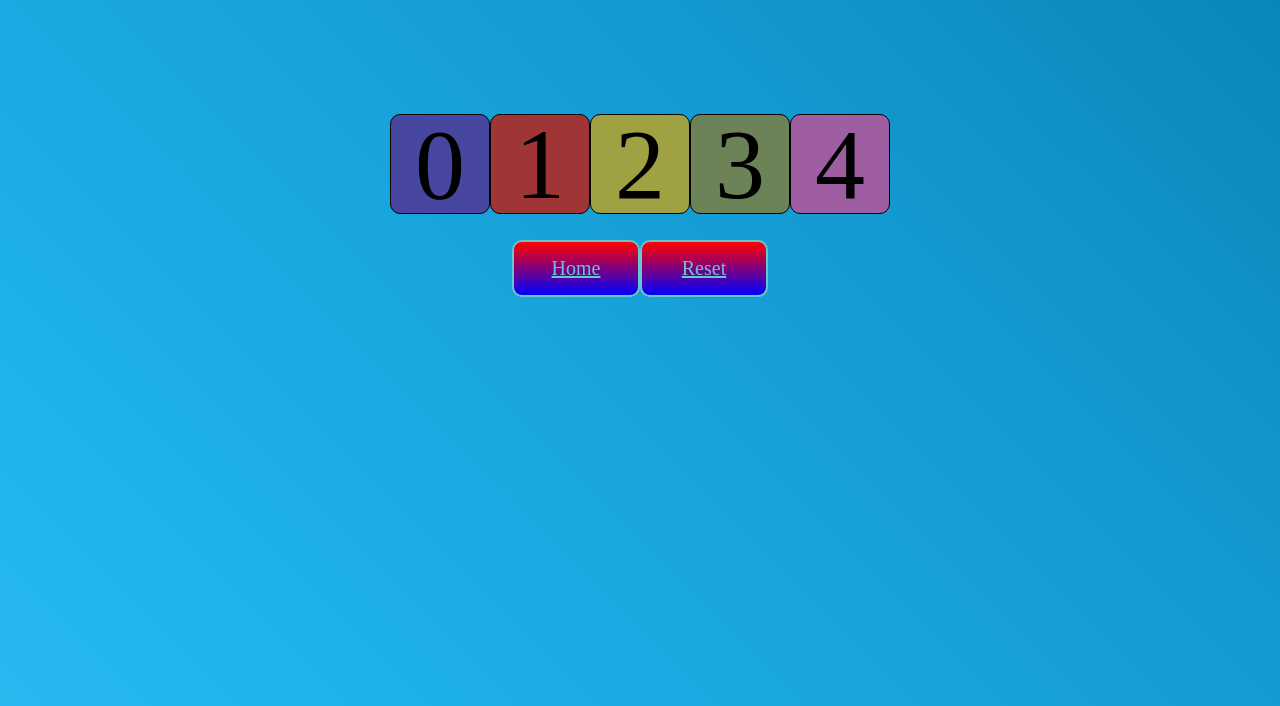
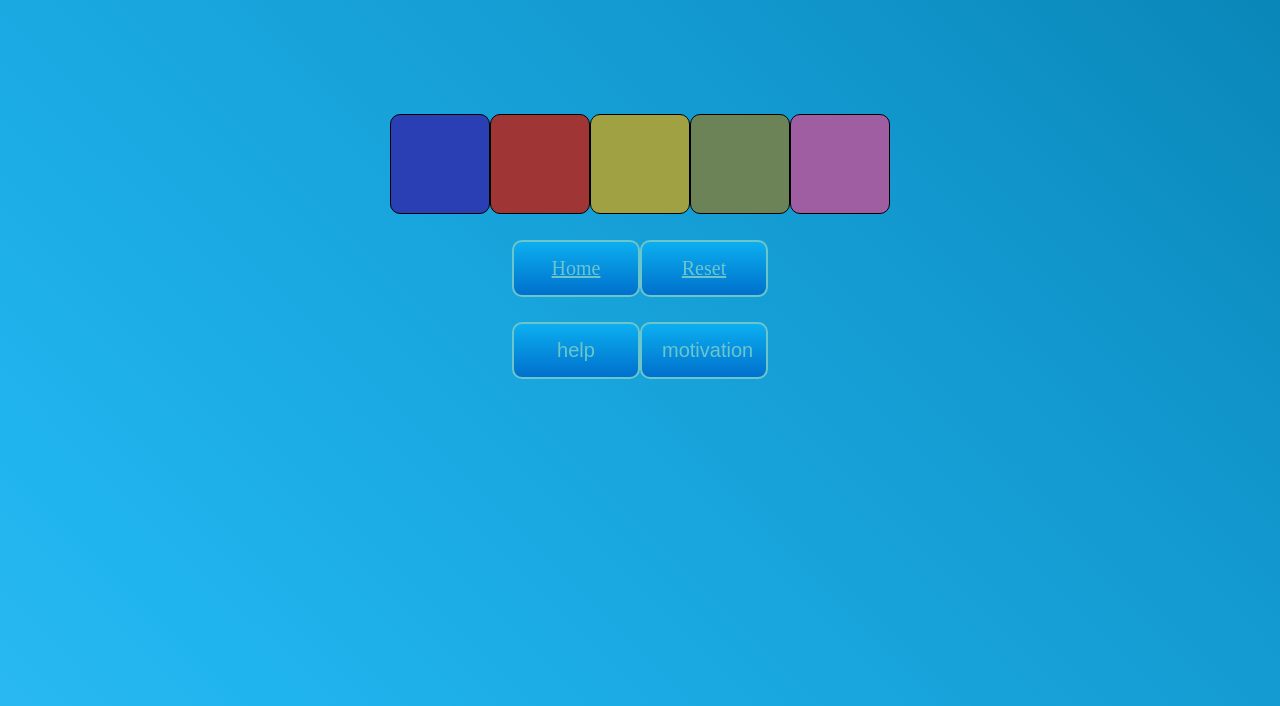
Before and after one commit to ItalloGama/Memory_1, a plain HTML site: page level2.html in a window 1280 px wide. Shown: the part 94-800 px from the top of the page. Drawn offline with Linux system fonts and the light colour scheme.

Commit message:
minor edits made to color

```diff
--- a/level2.html
+++ b/level2.html
@@ -11,18 +11,21 @@
     <h1 id='title'>Tiles</h1>
     <h2 id='gameSequence'>RED | PINK | BLUE | GREEN | YELLOW</h2>
     <section id='gameBoard'>
-        <div class='tiles tile0' id='0'>0</div>
-        <div class='tiles tile1' id='1'>1</div>
-        <div class='tiles tile2' id='2'>2</div>
-        <div class='tiles tile3' id='3'>3</div>
-        <div class='tiles tile4' id='4'>4</div>
+        <div class='tiles tile0' id='0'></div>
+        <div class='tiles tile1' id='1'></div>
+        <div class='tiles tile2' id='2'></div>
+        <div class='tiles tile3' id='3'></div>
+        <div class='tiles tile4' id='4'></div>
     </section>
     <section class='buttonSec'>
         <a href="index.html" class='button'>Home</a>
         <a href="level2.html" class='button'>Reset</a>
 
     </section>
-
+    <section class='extraHelp'>
+        <button class='extraB' id='help'>help</button>
+        <button class='extraB' id='motiv'>motivation</button>
+    </section>
     <script src="main2.js"></script>
 </body>
 </html>
--- a/main2.js
+++ b/main2.js
@@ -1,8 +1,15 @@
+let extraHelp = document.querySelector('#help')
+let extraButton = document.querySelector('#motiv')
 let tiles = document.querySelectorAll('.tiles')
 for (let i = 0; i < tiles.length; i++) {
   tiles[i].addEventListener('click', tileClick)
 }
-
+extraHelp.addEventListener('click', () => {
+  alert ('Just look at the sequence and click the Tiles! have fun!')
+})
+extraButton.addEventListener('click', () => {
+  alert ('Never gonna give you up Never gonna let you down Never gonna run around and desert you Never gonna make you cry Never gonna say goodbye Never gonna tell a lie and hurt you! Never gonna give you up Never gonna let you down Never gonna run around and desert you Never gonna make you cry Never gonna say goodbye Never gonna tell a lie and hurt you')
+})
 
 setTimeout(function(){
     let gameSequence = document.getElementById('gameSequence')
--- a/mainPage.css
+++ b/mainPage.css
@@ -1,3 +1,12 @@
+:root {
+    --gradient: linear-gradient(45deg,
+        rgb(128, 219, 255),
+        rgb(74, 200, 250),
+        rgb(32, 180, 238),
+        rgb(18, 152, 206),
+        rgb(0, 116, 161)
+    );
+}
 * {
     padding: 0;
     margin: 0;
@@ -6,9 +15,18 @@
 h1 {
     text-align: center;
     font-size: 70px;
+    color:rgb(247, 255, 225)
 }
 body{
     background-color: rgb(107, 198, 204);
+    min-height: 100vh;
+    background-image: var(--gradient);
+    background-size: 300%;
+    animation: newBackground 10s infinite alternate;
+}
+@keyframes newBackground {
+    0% {background-position: left;}
+    100%{background-position: right;}
 }
 .introBoard {
     display: flex;
@@ -31,6 +49,7 @@ body{
     text-align: center;
     margin-top: 15%;
     font-size: 50px;
+    color: rgb(247, 255, 225);
 }
 .buttonSec {
     display: flex;
@@ -41,12 +60,14 @@ a {
 text-align: center;
 }
 .button {
+    cursor: pointer;
     font-weight: 100;
     font-size: 20px;
     border: solid 2px rgb(107, 198, 204);
     border-radius: 10px;
     padding: 15px 20px;
     width: 10%;
-    background-color: cornsilk;
+    /* background-color: cornsilk; */
     color: rgb(107, 198, 204);
+    background-image: linear-gradient(rgb(12, 175, 240), rgb(0, 112, 204));
 }
--- a/style.css
+++ b/style.css
@@ -15,6 +15,7 @@
 h1 {
     text-align: center;
     font-size: 70px;
+    color: rgb(247, 255, 225);
 }
 body{
     background-color: rgb(107, 198, 204);
@@ -74,7 +75,7 @@ text-align: center;
     width: 10%;
     /* background-color: cornsilk; */
     color: rgb(107, 198, 204);
-    background-image: linear-gradient(red, blue);
+    background-image: linear-gradient(rgb(12, 175, 240), rgb(0, 112, 204));
 }
 .extraB {
     cursor: pointer;
@@ -86,10 +87,10 @@ text-align: center;
     width: 10%;
     /* background-color: cornsilk; */
     color: rgb(107, 198, 204);
-    background-image: linear-gradient(red, blue);
+    background-image: linear-gradient(rgb(12, 175, 240), rgb(0, 112, 204));
 }
 .tile0 {
-    background-color: rgb(71, 71, 160);
+    background-color: rgb(42, 63, 179);
 }
 .tile1 {
     background-color: rgb(160, 53, 53);
```
Also changed, not shown: level3.html (+9 -6 lines), main3.js (+8 -0 lines).
